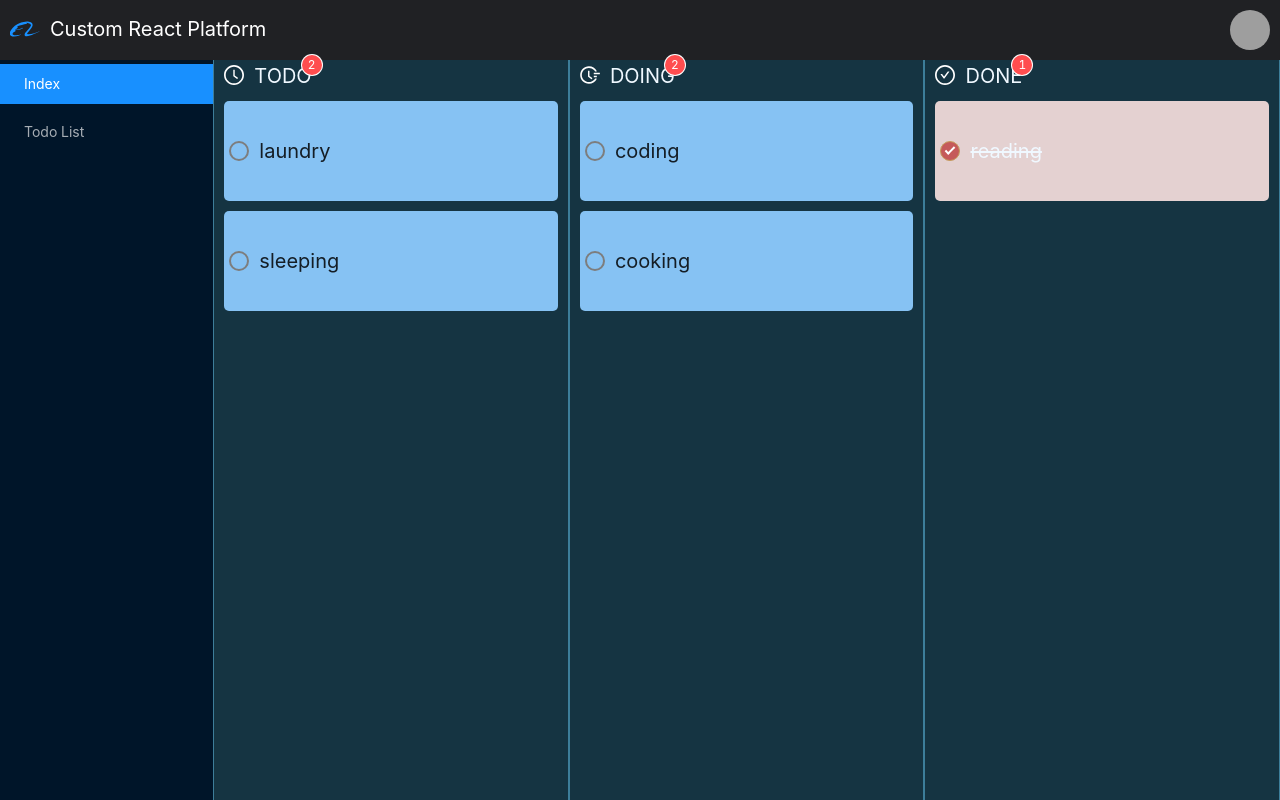
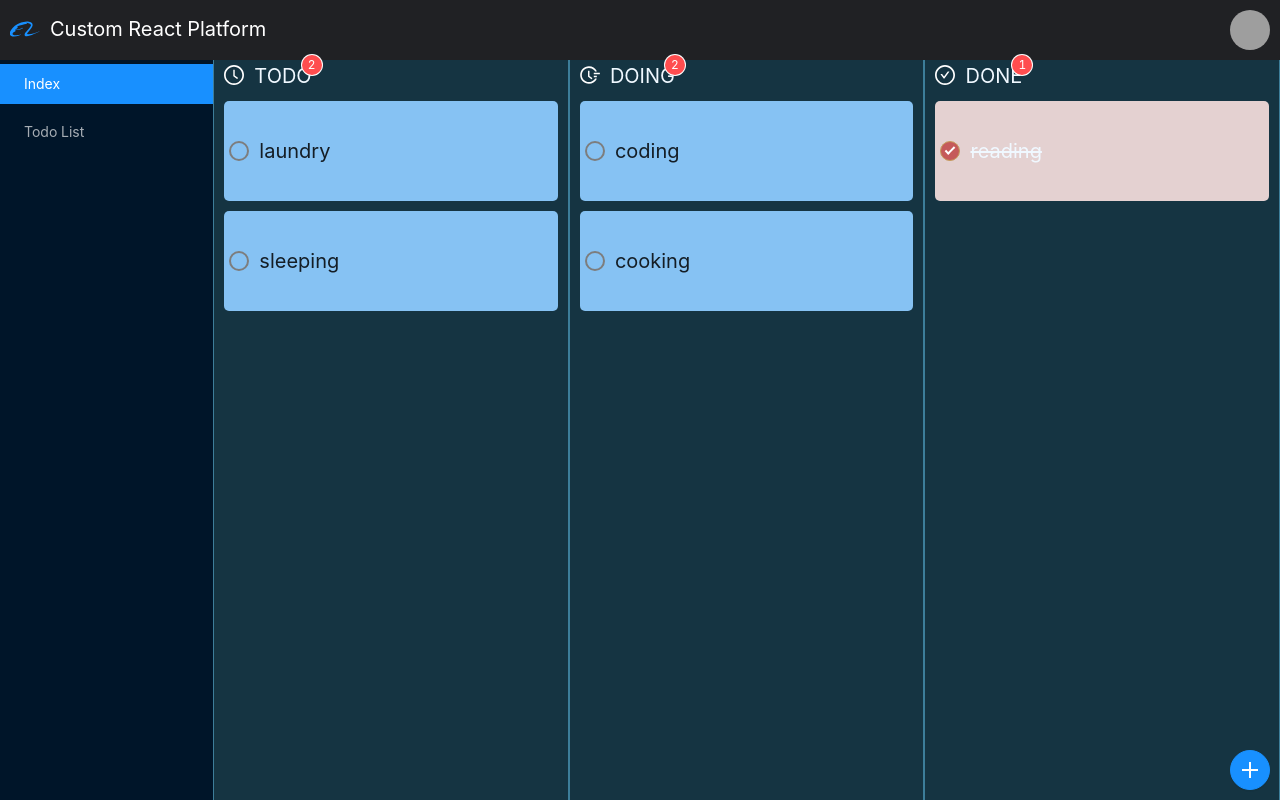
Before and after one commit to stefan-ysh/react-todo, a React app: page /todo-list in a window 1280 px wide. Built offline with nearby package versions, Linux system fonts and the light colour scheme; grey boxes are pictures that could not be loaded.

Commit message:
feat:新增待办功能

```diff
--- a/src/pages/TodoList/index.tsx
+++ b/src/pages/TodoList/index.tsx
@@ -7,8 +7,9 @@ import {
   ClockCircleOutlined,
   CheckCircleOutlined,
   FieldTimeOutlined,
+  PlusOutlined,
 } from "@ant-design/icons";
-import { Badge, message } from "antd";
+import { Badge, message, Button, Modal, Form, Input, Checkbox } from "antd";
 
 const todoList: Array<TaskCategory> = [
   {
@@ -58,21 +59,17 @@ const list: Array<TaskItem> = [
 function TodoList() {
   const [curItem, setCurItem] = useState(undefined);
   const [todoItems, setTodoItems] = useState(list);
-
+  const [visible, setVisible] = useState(false);
+  const [newTaskTitle, setNewTaskTitle] = useState("");
   // start moving
   const handleStart = (e: any, t: any) => {
-    // can not change the status of the one once it has been completed
-    if (t.status === "done") {
-      message.info(
-        "This task has been completed , you can not change its status anymore."
-      );
-      return;
-    }
     // transfer the status of current drag area
     e.dataTransfer.setData("status", e.target.dataset.status);
     setCurItem(t);
   };
-
+  const showAddTaskModal = () => {
+    setVisible(true);
+  };
   // compute task num
   const computeNum = (type: string) => {
     let res = list.filter((l) => {
@@ -85,21 +82,27 @@ function TodoList() {
   // drop item
   const handleDrop = (e: any, t: { type: string }) => {
     // get the status of current drag area
-    let status = e.dataTransfer.getData("status");
-    const { type } = t;
+    let fromStatus = e.dataTransfer.getData("status");
+    const { type: targetStatus } = t;
     // do nothing if the status is the same
     // todo maybe need to change the order of current list item
-    if (status === type) {
+    if (fromStatus === targetStatus) {
       return;
     }
+    // can not change the status of the one once it has been completed
+    if (fromStatus === "done") {
+      return message.info(
+        "This task has been completed , you can not change its status anymore."
+      );
+    }
     // it is not allowed to change the status from done to todo
-    if (status === "doing" && type === "todo") {
+    if (fromStatus === "doing" && targetStatus === "todo") {
       message.info(
         "You can not move a task from doing to todo if once it has been started"
       );
       return;
     }
-    changeTaskStatus(curItem, type);
+    changeTaskStatus(curItem, targetStatus);
   };
 
   // change the status of the current item
@@ -133,6 +136,25 @@ function TodoList() {
       return false;
     }
     return true;
+  };
+
+  // handle create task
+  const handleCreateTask = () => {
+    const newTask: TaskItem = {
+      title: newTaskTitle,
+      startTime: "2022-05-15",
+      description: "",
+      status: "todo",
+    };
+    list.push(newTask);
+    setTodoItems([...list]);
+    setVisible(false);
+    setNewTaskTitle("");
+  };
+
+  // update the newTaskTitle when inputing the value
+  const inputNewTaskTitle = (e: any) => {
+    setNewTaskTitle(e.target.value);
   };
   return (
     <div className="todo-list">
@@ -246,6 +268,55 @@ function TodoList() {
           );
         }
       })}
+      {/* add task button */}
+      <Button
+        icon={
+          <PlusOutlined
+            style={{
+              fontSize: "20px",
+            }}
+          />
+        }
+        style={{
+          width: "40px",
+          height: "40px",
+          position: "absolute",
+          bottom: "10px",
+          right: "10px",
+          borderRadius: "50%",
+          textAlign: "center",
+          lineHeight: "40px",
+          padding: 0,
+        }}
+        type="primary"
+        onClick={showAddTaskModal}
+      ></Button>
+      <Modal
+        title="Create A New Task"
+        centered
+        visible={visible}
+        onOk={handleCreateTask}
+        onCancel={() => setVisible(false)}
+      >
+        <Form
+          name="basic"
+          labelCol={{ span: 8 }}
+          wrapperCol={{ span: 16 }}
+          initialValues={{ remember: true }}
+          autoComplete="off"
+        >
+          <Form.Item
+            label="Task Title"
+            name="taskTitle"
+            rules={[{ required: true, message: "Please input your username!" }]}
+          >
+            <Input
+              onChange={(e) => inputNewTaskTitle(e)}
+              value={newTaskTitle}
+            />
+          </Form.Item>
+        </Form>
+      </Modal>
     </div>
   );
 }
--- a/src/pages/TodoList/types/todo.ts
+++ b/src/pages/TodoList/types/todo.ts
@@ -1,6 +1,6 @@
 interface TaskItem {
   title: string;
-  startTime: Date | string;
+  startTime: Date | string | any;
   description: string;
   status: string;
 }
```
